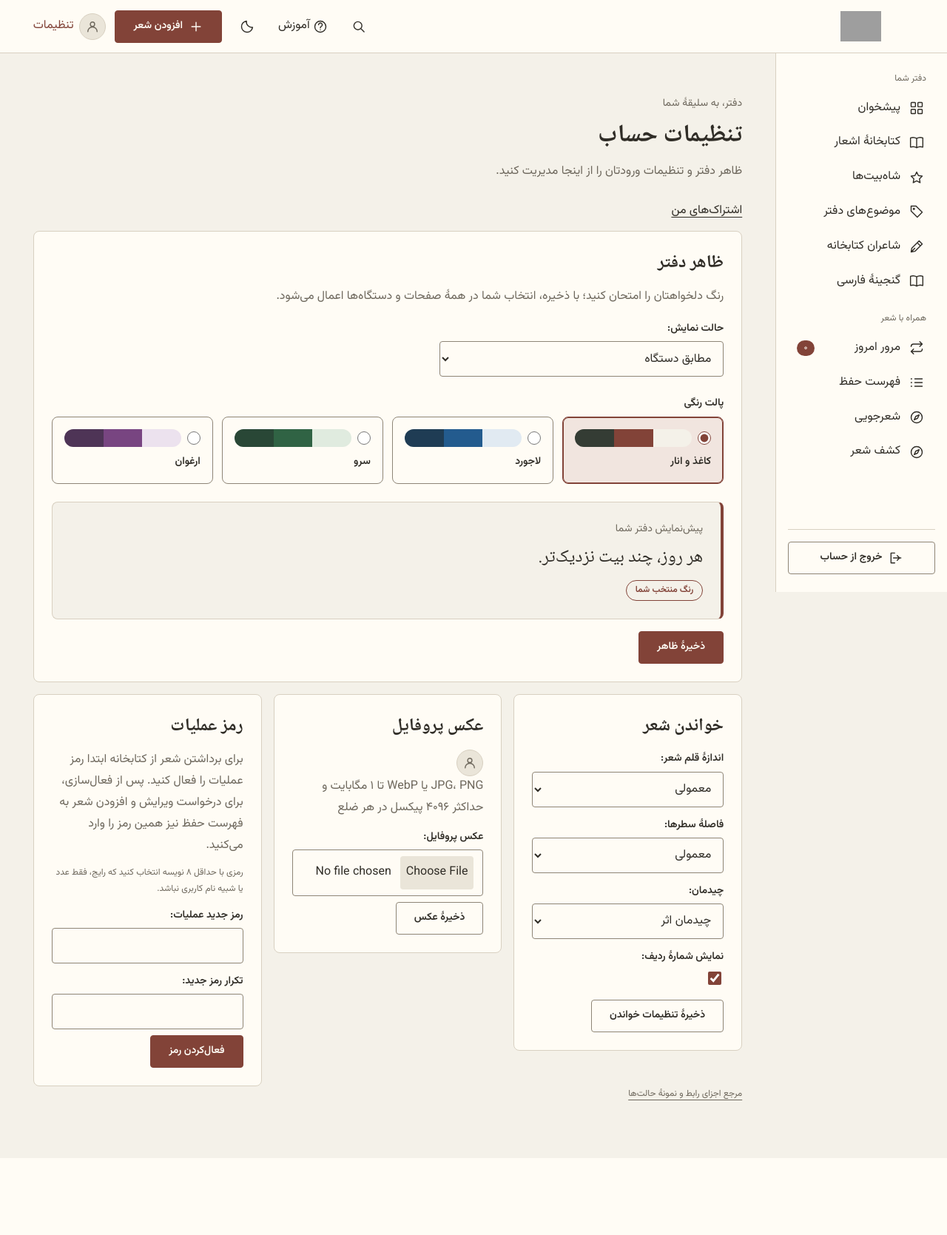
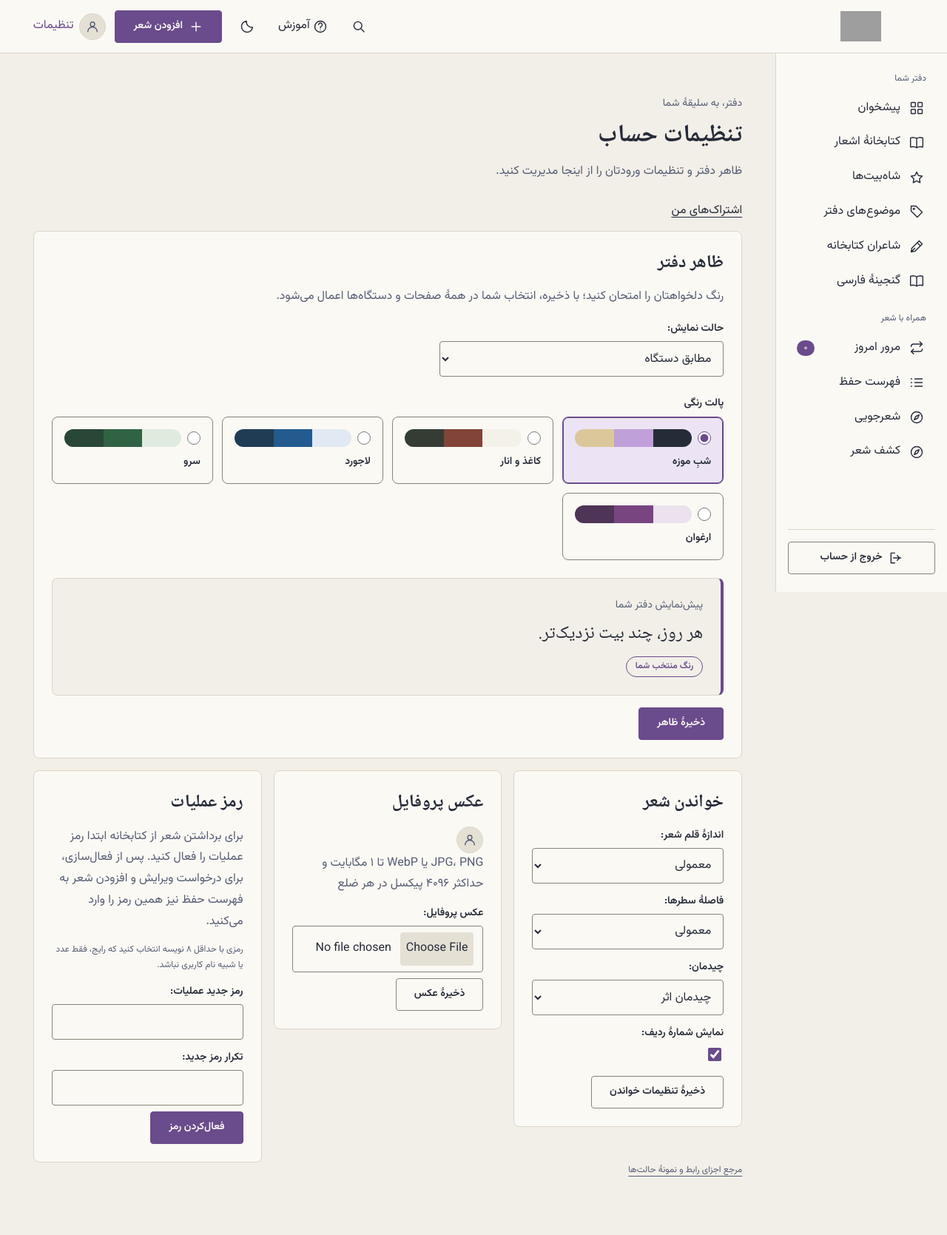
Before and after one commit to dexterMAHO/DivanNameh, a Django app: page /settings/ in a window 1280 px wide. Shown: the whole page at 74% size. Before the commit the page ends 1487 px from the top, so only its background shows below. Run offline with Django 5.2, Linux system fonts and the light colour scheme; the visitor is signed in with stand-in values (Sample User, id 1); data that the repository does not hold is empty; some libraries are stand-ins or nearby versions; grey boxes are pictures that could not be loaded.

Commit message:
Add a museum-after-hours palette and open the site on it
The four existing palettes all read as daylight paper, so a reader who
wants the site to sit quietly at night had to settle for the generic
dark mode over a warm palette. Add a fifth built from bone, beige,
orchid, slate and charcoal blue, written for the night first, and make
it what a new account and a signed-out visitor see.

Existing accounts keep whatever palette they have stored.

Co-Authored-By: Claude Opus 5 <noreply@anthropic.com>

```diff
--- a/accounts/models.py
+++ b/accounts/models.py
@@ -14,9 +14,9 @@ class User(AbstractUser):
     ], default='auto')
 
     palette = models.CharField(max_length=12, choices=[
-        ('paper', 'کاغذ و انار'), ('ocean', 'لاجورد'),
+        ('museum', 'شبِ موزه'), ('paper', 'کاغذ و انار'), ('ocean', 'لاجورد'),
         ('forest', 'سرو'), ('plum', 'ارغوان'),
-    ], default='paper')
+    ], default='museum')
 
     recovery_digest = models.CharField(max_length=64, unique=True, null=True, blank=True, editable=False)
     reading_size = models.CharField(max_length=8, choices=[
--- a/scripts/check_browser.mjs
+++ b/scripts/check_browser.mjs
@@ -180,7 +180,7 @@ try {
       return (values[0] + 0.05) / (values[1] + 0.05);
     };
     const checks = [];
-    for (const palette of ['paper', 'ocean', 'forest', 'plum']) {
+    for (const palette of ['museum', 'paper', 'ocean', 'forest', 'plum']) {
       for (const theme of ['light', 'dark']) {
         Object.assign(root.dataset, {palette, theme});
         const styles = getComputedStyle(root);
@@ -302,7 +302,7 @@ try {
     const lum = hex => hex.slice(1).match(/../g).map(x => parseInt(x, 16) / 255).map(x => x <= .04045 ? x / 12.92 : ((x + .055) / 1.055) ** 2.4).reduce((sum, v, i) => sum + v * [.2126, .7152, .0722][i], 0);
     const ratio = (a, b) => (Math.max(lum(a), lum(b)) + .05) / (Math.min(lum(a), lum(b)) + .05);
     const checks = [];
-    for (const palette of ['paper', 'ocean', 'forest', 'plum']) for (const theme of ['light', 'dark']) {
+    for (const palette of ['museum', 'paper', 'ocean', 'forest', 'plum']) for (const theme of ['light', 'dark']) {
       Object.assign(root.dataset, {palette, theme});
       await new Promise(requestAnimationFrame);
       const styles = getComputedStyle(root), c = name => styles.getPropertyValue('--color-' + name).trim();
--- a/static/css/tokens.css
+++ b/static/css/tokens.css
@@ -270,8 +270,66 @@
 }
 }
 
+/* Museum after hours: bone and beige under lamplight, orchid over slate.
+   Written for the night first — the day variant lightens the same five
+   colours instead of swapping them, so the identity survives either mode. */
+:root[data-palette="museum"] {
+  --color-background: #f2efe8;
+  --color-surface: #fbf9f4;
+  --color-surface-muted: #e5e0d4;
+  --color-foreground: #262b38;
+  --color-muted-foreground: #565d74;
+  --color-primary: #6a4b8c;
+  --color-primary-hover: #543a72;
+  --color-primary-soft: #ece4f4;
+  --color-on-primary: #fbf9f4;
+  --color-feature: #3a4157;
+  --color-on-feature: #f2efe8;
+  --color-feature-muted: #e2d5b7;
+  --color-border: #dcd6c7;
+  --color-control-border: #878375;
+  --color-focus: #4c5578;
+}
+:root[data-palette="museum"][data-theme="dark"] {
+  --color-background: #20242e;
+  --color-surface: #262b38;
+  --color-surface-muted: #333a4b;
+  --color-foreground: #f2efe8;
+  --color-muted-foreground: #c0c5d3;
+  --color-primary: #bfa0d8;
+  --color-primary-hover: #d5bdea;
+  --color-primary-soft: #3a3049;
+  --color-on-primary: #231a2e;
+  --color-feature: #313848;
+  --color-on-feature: #f2efe8;
+  --color-feature-muted: #dcc79b;
+  --color-border: #414859;
+  --color-control-border: #8d93a6;
+  --color-focus: #bfa0d8;
+}
+@media (prefers-color-scheme: dark) {
+  :root[data-palette="museum"][data-theme="auto"] {
+  --color-background: #20242e;
+  --color-surface: #262b38;
+  --color-surface-muted: #333a4b;
+  --color-foreground: #f2efe8;
+  --color-muted-foreground: #c0c5d3;
+  --color-primary: #bfa0d8;
+  --color-primary-hover: #d5bdea;
+  --color-primary-soft: #3a3049;
+  --color-on-primary: #231a2e;
+  --color-feature: #313848;
+  --color-on-feature: #f2efe8;
+  --color-feature-muted: #dcc79b;
+  --color-border: #414859;
+  --color-control-border: #8d93a6;
+  --color-focus: #bfa0d8;
+}
+}
+
 /* Palette samples intentionally remain stable while previewing other colors. */
 [data-swatch="paper"] { --swatch-bg: #f4f1e9; --swatch-accent: #824338; --swatch-ink: #343c34; }
 [data-swatch="ocean"] { --swatch-bg: #e1eaf2; --swatch-accent: #235b8e; --swatch-ink: #1f3c54; }
 [data-swatch="forest"] { --swatch-bg: #e0ebdf; --swatch-accent: #306344; --swatch-ink: #294736; }
 [data-swatch="plum"] { --swatch-bg: #ece2ee; --swatch-accent: #784581; --swatch-ink: #4e3456; }
+[data-swatch="museum"] { --swatch-bg: #262b38; --swatch-accent: #bfa0d8; --swatch-ink: #dcc79b; }
--- a/templates/base.html
+++ b/templates/base.html
@@ -1,5 +1,5 @@
 {% load static persian %}<!doctype html>
-<html lang="fa" dir="rtl" data-theme="{{ user.theme|default:'auto' }}" data-palette="{{ user.palette|default:'paper' }}" data-reading-size="{{ user.reading_size }}" data-reading-spacing="{{ user.reading_spacing }}" data-reading-layout="{{ user.reading_layout }}" data-reading-numbers="{{ user.reading_numbers|yesno:'yes,no,yes' }}">
+<html lang="fa" dir="rtl" data-theme="{{ user.theme|default:'auto' }}" data-palette="{{ user.palette|default:'museum' }}" data-reading-size="{{ user.reading_size }}" data-reading-spacing="{{ user.reading_spacing }}" data-reading-layout="{{ user.reading_layout }}" data-reading-numbers="{{ user.reading_numbers|yesno:'yes,no,yes' }}">
 <head>
   <meta charset="utf-8"><meta name="viewport" content="width=device-width,initial-scale=1">
   <title>{% block title %}دفتر شخصی شعر{% endblock %} | دیوان نامه</title>
```
Also changed, not shown: accounts/tests/test_appearance.py (+2 -2 lines), accounts/migrations/0011_alter_user_palette.py (added).
